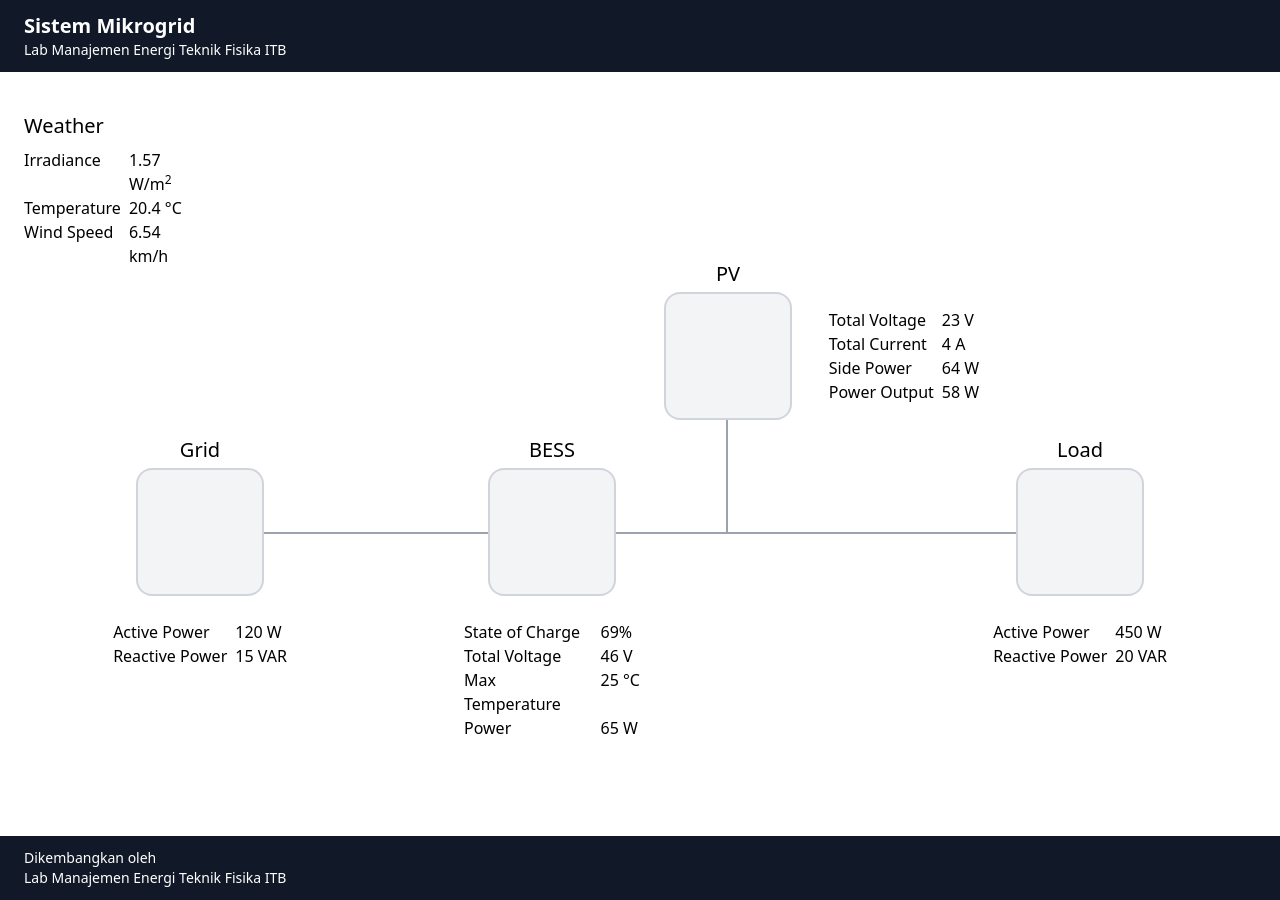
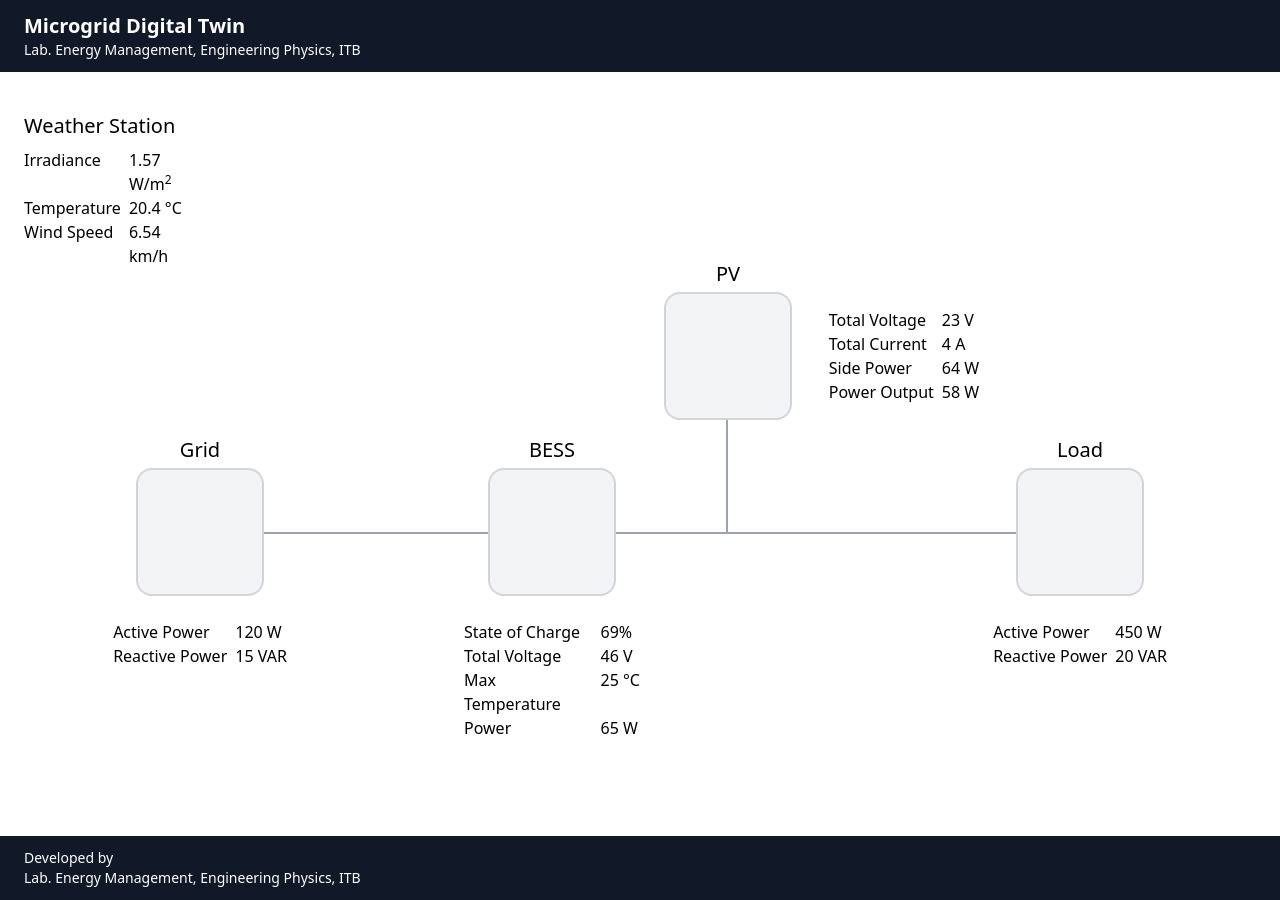
Before and after one commit to salehzaidan/mikrogrid-hmi, a Next.js app: page / in a window 1280 px wide. Built offline with nearby package versions, Linux system fonts and the light colour scheme; some icons are missing.

Commit message:
Change UI language to English

```diff
--- a/components/Footer.tsx
+++ b/components/Footer.tsx
@@ -2,9 +2,9 @@ function Footer() {
   return (
     <footer className="bg-gray-900 px-6 py-3 text-sm text-white">
       <div className="container mx-auto">
-        Dikembangkan oleh{' '}
+        Developed by{' '}
         <div className="font-medium">
-          Lab Manajemen Energi Teknik Fisika ITB
+          Lab. Energy Management, Engineering Physics, ITB
         </div>
       </div>
     </footer>
--- a/components/Navbar.tsx
+++ b/components/Navbar.tsx
@@ -2,8 +2,8 @@ function Navbar() {
   return (
     <header className="bg-gray-900 px-6 py-3 text-sm text-white">
       <div className="container mx-auto">
-        <h1 className="text-xl font-semibold">Sistem Mikrogrid</h1>
-        Lab Manajemen Energi Teknik Fisika ITB
+        <h1 className="text-xl font-semibold">Microgrid Digital Twin</h1>
+        Lab. Energy Management, Engineering Physics, ITB
       </div>
     </header>
   )
--- a/pages/index.tsx
+++ b/pages/index.tsx
@@ -11,14 +11,17 @@ const Home: NextPage = () => {
   return (
     <div className="flex min-h-screen flex-col">
       <Head>
-        <title>Sistem Mikrogrid - Lab Manajemen Energi Teknik Fisika ITB</title>
+        <title>
+          Microgrid Digital Twin - Lab. Energy Management, Engineering Physics,
+          ITB
+        </title>
         <link rel="icon" href="/favicon.ico" />
       </Head>
 
       <Navbar />
       <main className="grow overflow-x-auto py-10 px-6">
         <section className="container mx-auto">
-          <h2 className="mb-2 text-xl font-medium">Weather</h2>
+          <h2 className="mb-2 text-xl font-medium">Weather Station</h2>
           <Detail
             variables={{
               'Irradiance': '1.57 W/m<sup>2</sup>', // prettier-ignore
```
